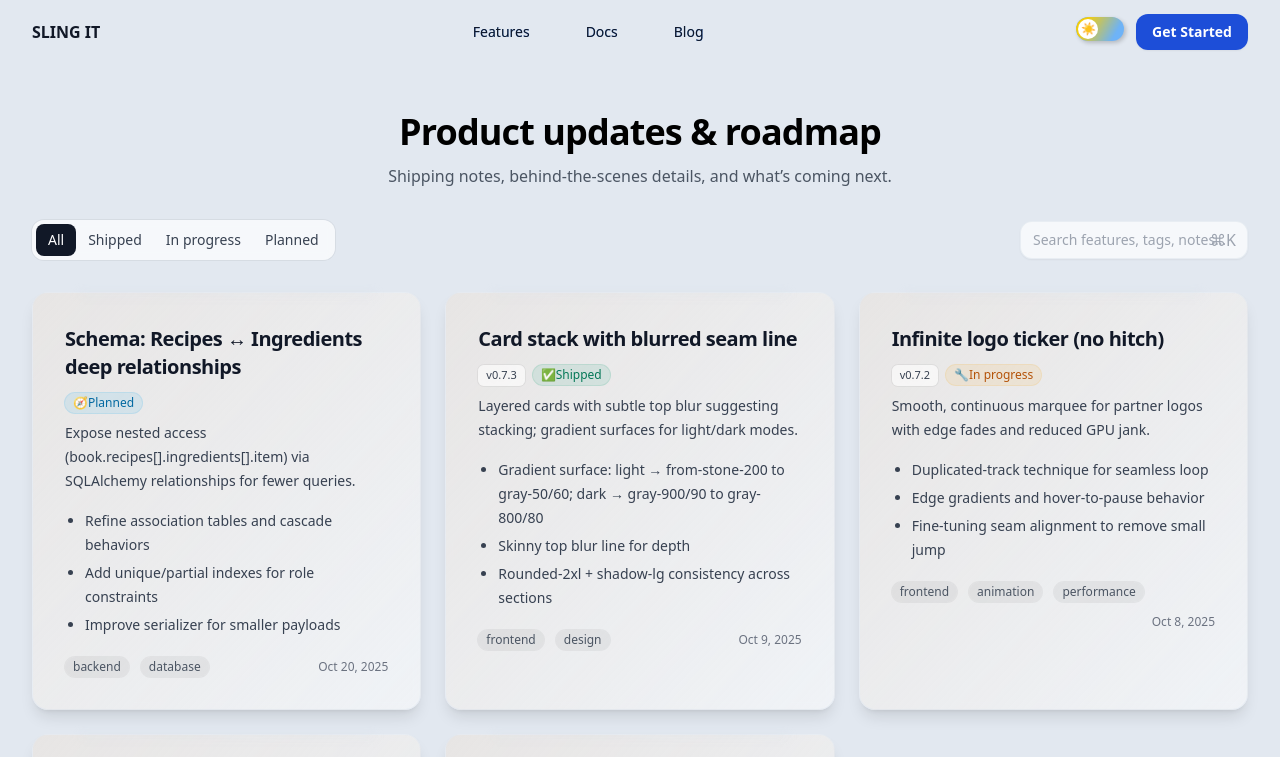
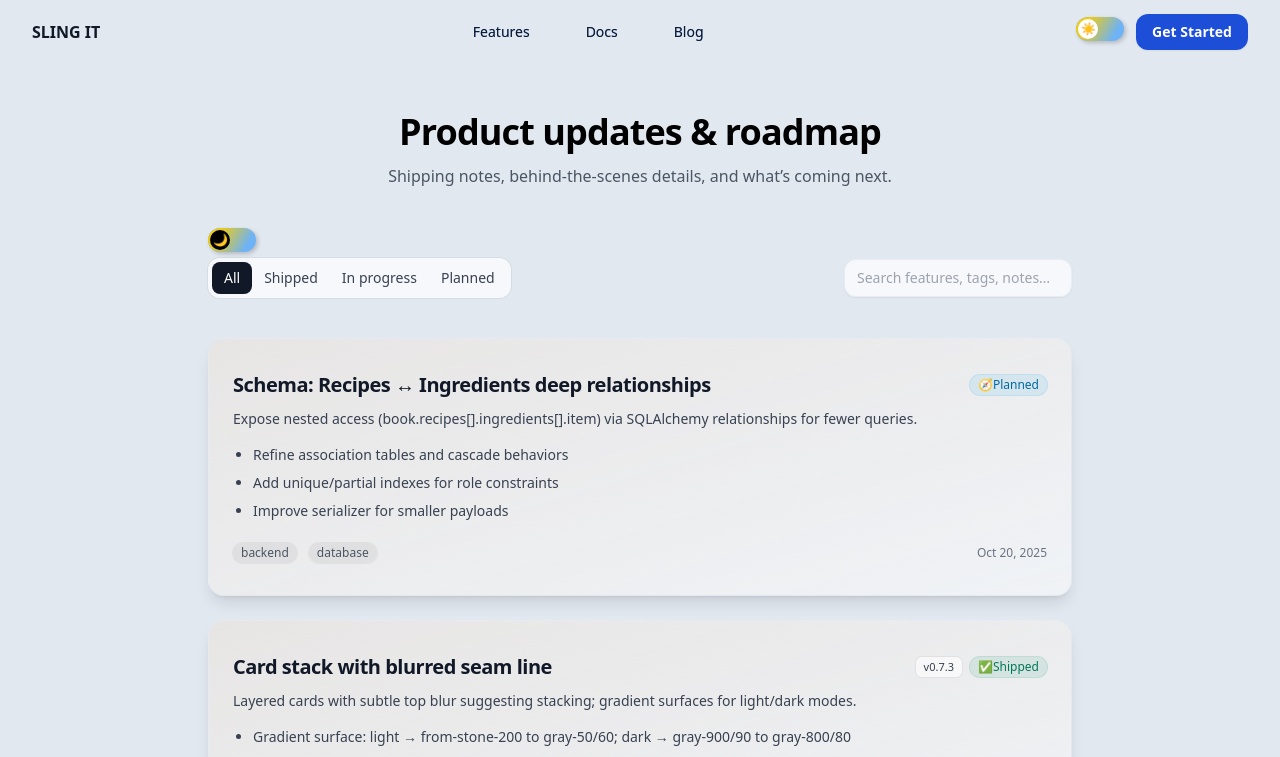
Before and after one commit to JoHeyJo/sling-it-product-site, a React (Vite) app: page /blog in a window 1280 px wide. Shown: the top 757 px of the page. Built offline with nearby package versions, Linux system fonts and the light colour scheme.

Commit message:
fix top border of BlogCard

```diff
--- a/src/components/Blog.tsx
+++ b/src/components/Blog.tsx
@@ -3,7 +3,7 @@
 import BlogList from "../pages/BlogList";
 
 function Blog(){
-  const [isGrid, setIsGrid] = useState(true);
+  const [isGrid, setIsGrid] = useState(false);
 
   return isGrid ? <BlogGrid /> : <BlogList />;
 }
--- a/src/components/BlogCard.tsx
+++ b/src/components/BlogCard.tsx
@@ -6,12 +6,6 @@
 function BlogCard({ f }: { f: Feature }) {
   return (
     <article className="relative rounded-2xl shadow-lg bg-gradient-to-br backdrop-blur-sm from-stone-200 to-gray-50/60 text-gray-900 dark:from-gray-900/90 dark:to-gray-800/80 dark:text-gray-100 border border-slate-200/60 dark:border-white/10">
-      {/* Skinny top blur seam */}
-      <div
-        aria-hidden
-        className="pointer-events-none absolute left-1/2 top-0 h-1 w-[77%] -translate-x-1/2 rounded-2xl bg-gradient-to-b from-slate-300/40 to-transparent blur-[5px]"
-      />
-
       <div className="p-6 sm:p-8">
         <div className="flex flex-wrap items-center justify-between gap-3">
           <h3 className="text-lg font-semibold tracking-tight sm:text-xl">
```
